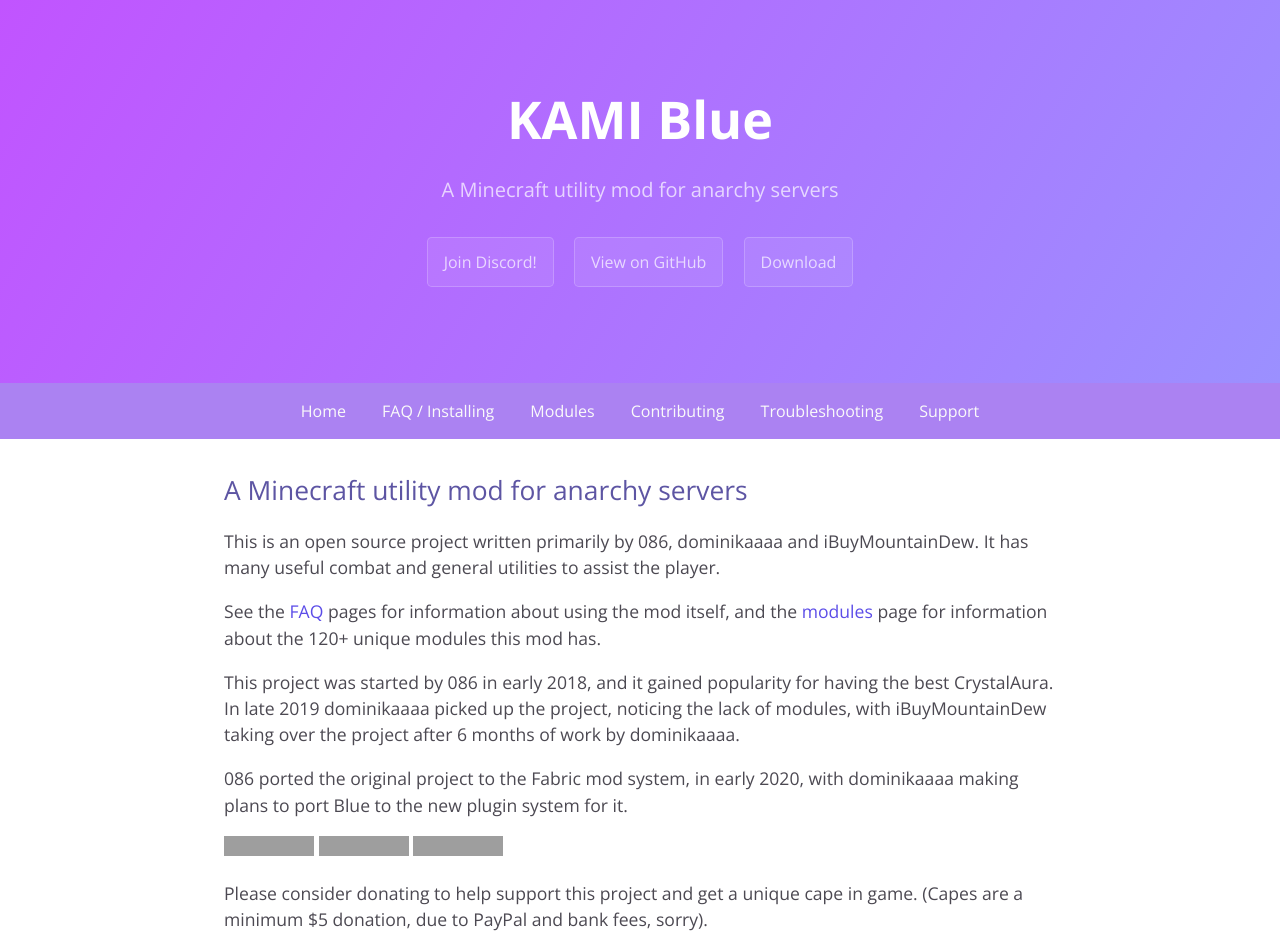
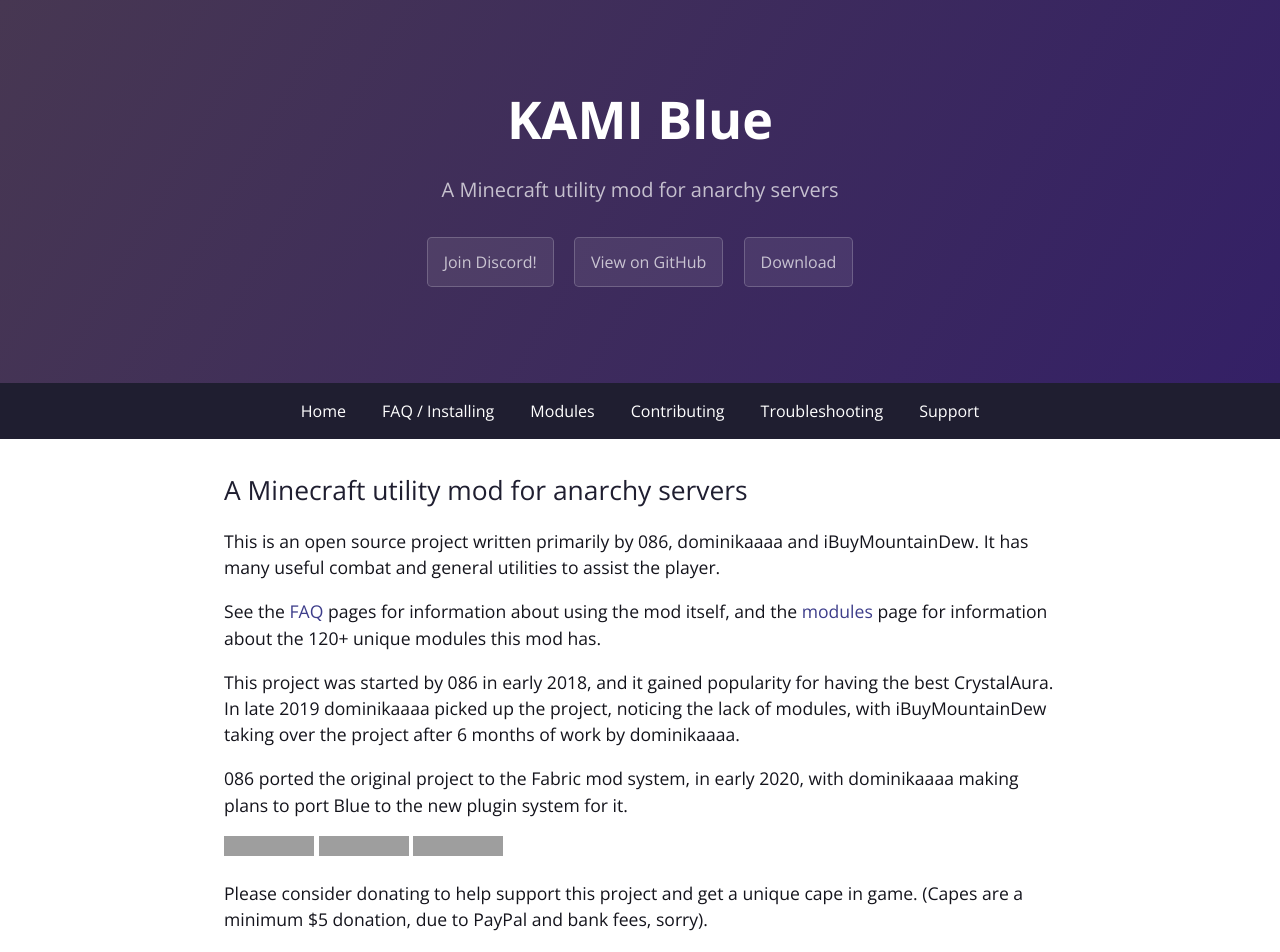
Before and after one commit to kami-blue/website, a Jekyll site: the page built from docs/index.md, in a window 1280 px wide. Shown: the top 952 px of the page. Built offline with Jekyll 4.4.1, drawn with Linux system fonts in a browser that asks for light colours; grey boxes are pictures that could not be loaded.

Commit message:
"Updated colors to look prettier"

```diff
--- a/docs/_sass/jekyll-theme-cayman.scss
+++ b/docs/_sass/jekyll-theme-cayman.scss
@@ -114,9 +114,9 @@ a {
 .btnc {
   display: inline-block;
   margin-bottom: 1rem;
-  color: rgba(76, 67, 163, 0.7);
+  color: rgba(20, 20, 28, 0.9);
   background-color: rgba(76, 67, 163, 0.08);
-  border-color: rgba(76, 67, 163, 0.2);
+  border-color: rgba(20, 20, 28, 0.9);
   border-style: solid;
   border-width: 1px;
   border-radius: 0.3rem;
@@ -454,7 +454,7 @@ nav > a {
 }
 
 nav > a:hover {
-  background: $darker-text-color;
+  background: $navbar-bg-color-secondary;
   text-decoration: none;
 }
 
--- a/docs/_sass/variables.scss
+++ b/docs/_sass/variables.scss
@@ -3,22 +3,23 @@ $large-breakpoint: 64em !default;
 $medium-breakpoint: 42em !default;
 
 // Headers
-$navbar-bg-color: #ab82f2 !default;
+$navbar-bg-color: #1f1e30 !default;
+$navbar-bg-color-secondary: #473752 !default;
 $header-heading-color: #fff !default;
-$header-bg-color: #9b90ff !default;
-$header-bg-color-secondary: #c154ff !default;
+$header-bg-color: #342066 !default;
+$header-bg-color-secondary: #473752 !default;
 
 // Text
-$section-headings-color: #5d55a3 !default;
-$body-text-color: #4c4952 !default;
-$darker-text-color: #514c59 !default;
-$body-link-color: #5c4de8 !default;
-$blockquote-text-color: #8b8198 !default;
-$off-white: #fafafa !default;
+$section-headings-color: #1f1e30 !default;//#5d55a3 !default;
+$body-text-color: #14141c !default;
+$darker-text-color: #3d3d8a !default;
+$body-link-color: #3d3d8a !default;
+$blockquote-text-color: #14141c !default;
+$off-white: #fff !default;
 
 // Code
 $code-bg-color: #f3f6fa !default;
-$code-text-color: #625682 !default;
+$code-text-color: #14141c !default;
 
 // Borders
 $border-color: #eddcf0 !default;
```
